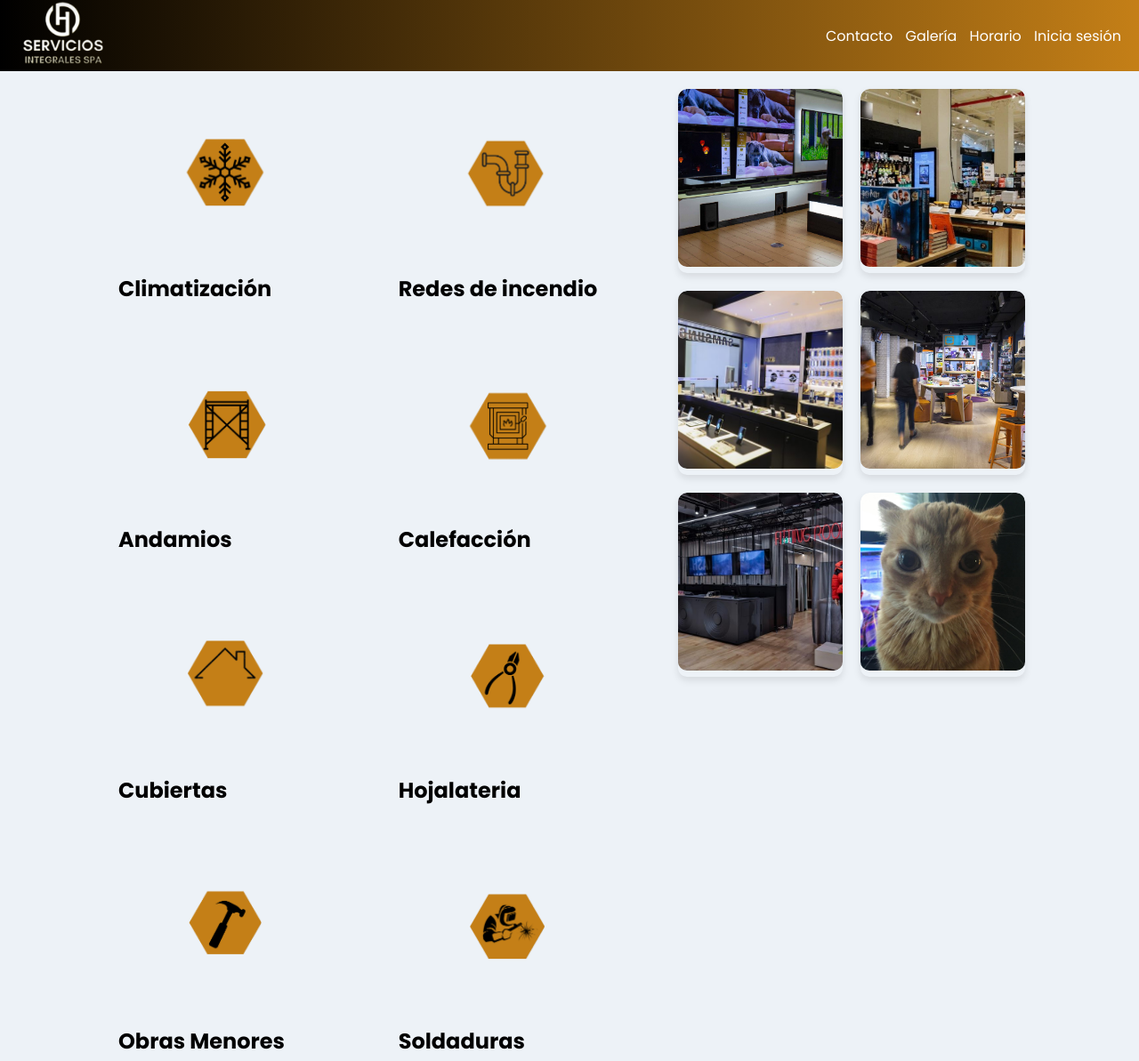
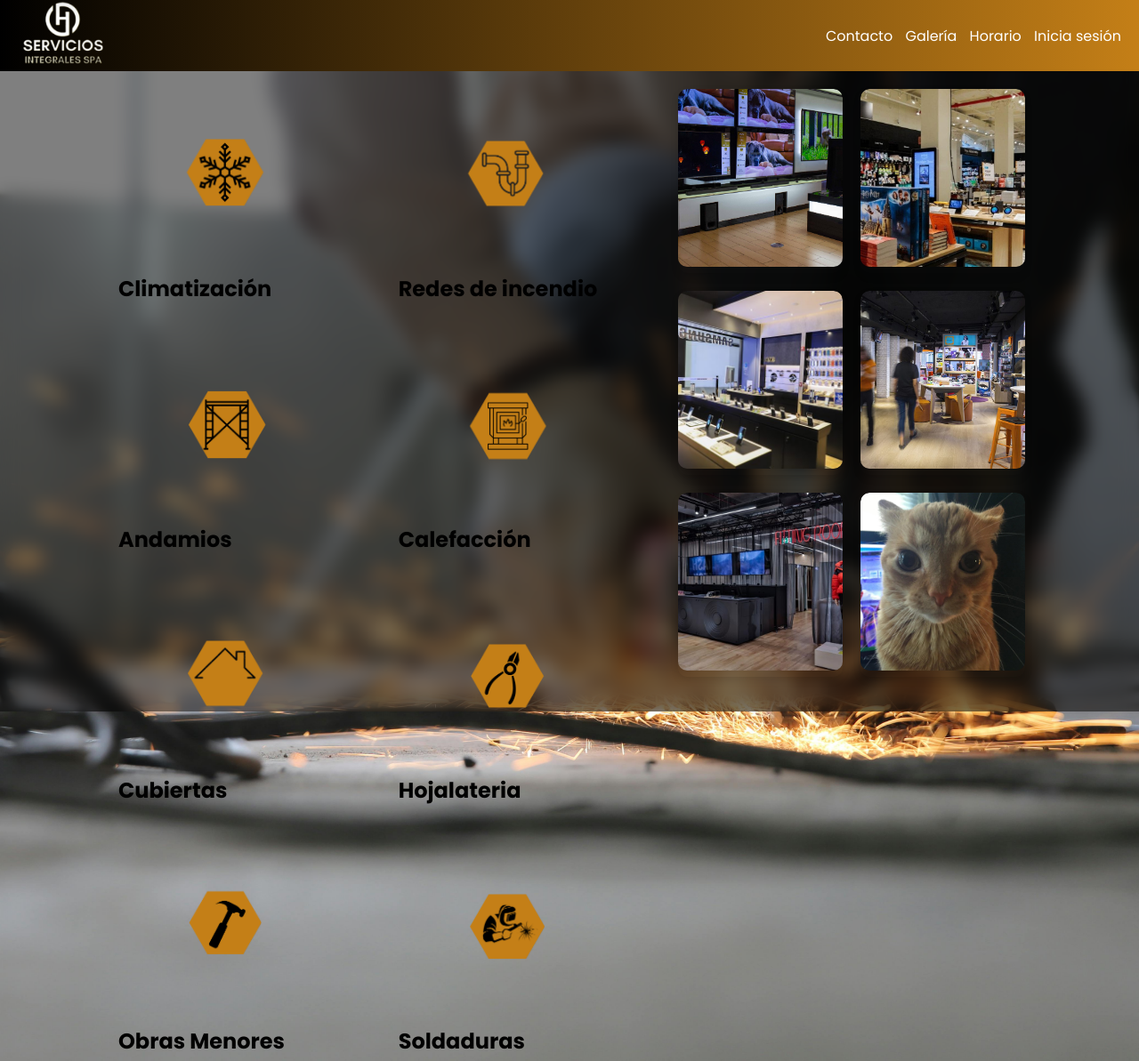
Before and after one commit to alanyur/Proy_G, a Django app: page / in a window 1280 px wide. Shown: the whole page at 89% size. Run offline with Django 5.2, Linux system fonts and the light colour scheme.

Commit message:
fix: fondo difuminado en base.html

```diff
--- a/technomarket/app/static/app/css/estilos.css
+++ b/technomarket/app/static/app/css/estilos.css
@@ -6,10 +6,23 @@
 }
 
 body {
-    background-color: #EDF2F7;
-    font-size: 16px;
-    font-family: 'Poppins', sans-serif; /* Cambiado aquí */
+  background: url("/static/app/img/pexels-rezwan-1216544.jpg") no-repeat;
+  background-size: cover;
+  background-position: center;
+  font-family: 'Poppins', sans-serif;
 }
+
+.background-blur {
+  position: fixed;
+  top: 0;
+  left: 0;
+  width: 100%;
+  height: 100%;
+  backdrop-filter: blur(10px);
+  background-color: rgba(0, 0, 0, 0.5); /* opcional */
+  z-index: -1;
+}
+
 h1 {
     font-size: 36px;
 }
--- a/technomarket/app/templates/app/base.html
+++ b/technomarket/app/templates/app/base.html
@@ -2,62 +2,50 @@
 <html lang="es">
 <head>
     <meta charset="UTF-8">
-    <meta name="viewport" content="width=device-width, user-scalable=no, initial-scale=1.0, maximum-scale=1.0, minimum-scale=1.0">
+    <meta name="viewport"
+          content="width=device-width, user-scalable=no, initial-scale=1.0, maximum-scale=1.0, minimum-scale=1.0">
     <meta http-equiv="X-UA-Compatible" content="ie=edge">
     <title>Servicios Integrales Spa</title>
     {% load static %}
+
     {% block css %}
     {% endblock %}
-    <link rel="stylesheet" href="{% static 'app/css/estilos.css'%}">
+
+    <link rel="stylesheet" href="{% static 'app/css/estilos.css' %}">
+
 </head>
 <body>
+{% block background_blur %}
+  <div class="background-blur"></div>
+  {% endblock %}
+
 <header id="header">
-    <img src="{% static 'app/img/menuiconwhite.png'%}" alt="menu" class="menu" id="menu">
+    <img src="{% static 'app/img/menuiconwhite.png' %}" alt="menu" class="menu" id="menu">
     <div class="contenedor_logo">
-    <a href="{% url 'home' %}">
-        <img src="{% static 'app/img/serviciointegralicono.png' %}" alt="logo" class="logo">
-    </a>
+        <a href="{% url 'home' %}">
+            <img src="{% static 'app/img/serviciointegralicono.png' %}" alt="logo" class="logo">
+        </a>
     </div>
 
     <div>
         <nav id="nav">
             <ul>
-                <li>
-                    <a href="{% url 'contacto' %}">Contacto</a>
-                </li>
-                <li>
-                    <a href="{% url 'galeria' %}">Galería</a>
-                </li>
-                <li>
-                    <a href="{% url 'horario' %}">Horario</a>
-                </li>
-                <li>
-                    <a href="{% url 'sesion' %}">Inicia sesión</a>
-                </li>
-
+                <li><a href="{% url 'contacto' %}">Contacto</a></li>
+                <li><a href="{% url 'galeria' %}">Galería</a></li>
+                <li><a href="{% url 'horario' %}">Horario</a></li>
+                <li><a href="{% url 'sesion' %}">Inicia sesión</a></li>
             </ul>
         </nav>
     </div>
 </header>
+
 <div id="contenido">
     {% block contenido %}
     {% endblock %}
 </div>
-<!-- <footer>
-    <footer>
-        <div class="marcas">
-            <img src="{% static 'app/img/footer/apple.png'%}" alt="apple" style="width: 30px;">
-            <img src="{% static 'app/img/footer/lenovo.png'%}" alt="lenovo">
-            <img src="{% static 'app/img/footer/microsoft.png'%}" alt="microsoft">
-            <img src="{% static 'app/img/footer/samsung.png'%}" alt="samsung">
-            <img src="{% static 'app/img/footer/xiaomi.png'%}" alt="xiaomi">
-        </div>
-        <div class="logo_footer">
-            <img src="{% static 'app/img/serviciointegralicono.png'%}" alt="logo">
-        </div>
-    </footer>
-</footer> -->
-<script src="js/menu.js"></script>
+
+<script src="{% static 'app/js/menu.js' %}"></script>
+
 {% block js %}
 {% endblock %}
 </body>
--- a/technomarket/app/templates/app/sesion.html
+++ b/technomarket/app/templates/app/sesion.html
@@ -1,5 +1,9 @@
 {% extends 'app/base.html' %}
 {% load static %}
+
+{% block background_blur %}
+<!-- Sin blur en fondo para esta página -->
+{% endblock %}
 
 {% block css %}
 <link rel="stylesheet" href="{% static 'app/css/sesion.css' %}">
```
